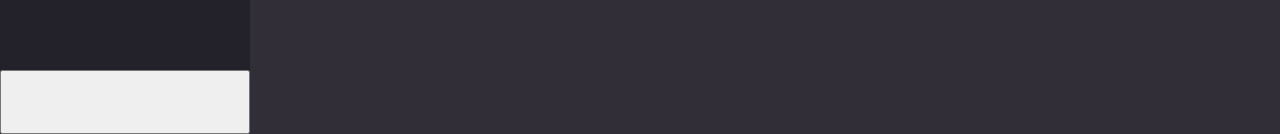
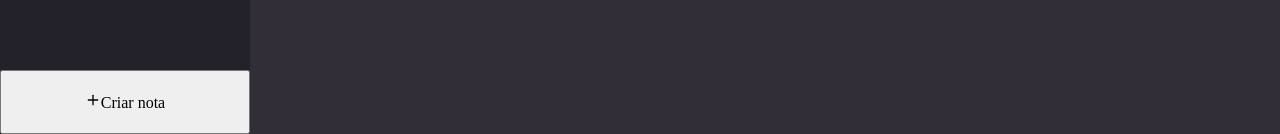
Before and after one commit to daiaanebarbosaf/rocketnotes, a React app: page / in a window 1280 px wide. Shown: the part 666-800 px from the top of the page. Built offline with nearby package versions, Linux system fonts and the light colour scheme; the HTML template or start-up script is replaced by a standard one.

Commit message:
add icon for button in the note

```diff
--- a/src/pages/Home/index.jsx
+++ b/src/pages/Home/index.jsx
@@ -1,3 +1,5 @@
+import { FiPlus } from 'react-icons/fi';
+
 import { Container, Brand, Menu, Search, Content, NewNote } from './styles';
 
 import { Header } from '../../components/Header';
@@ -29,7 +31,8 @@ export function Home(){
       </Content>
 
       <NewNote>
-
+        <FiPlus />
+        Criar nota
       </NewNote>
     </Container>
   )
```
